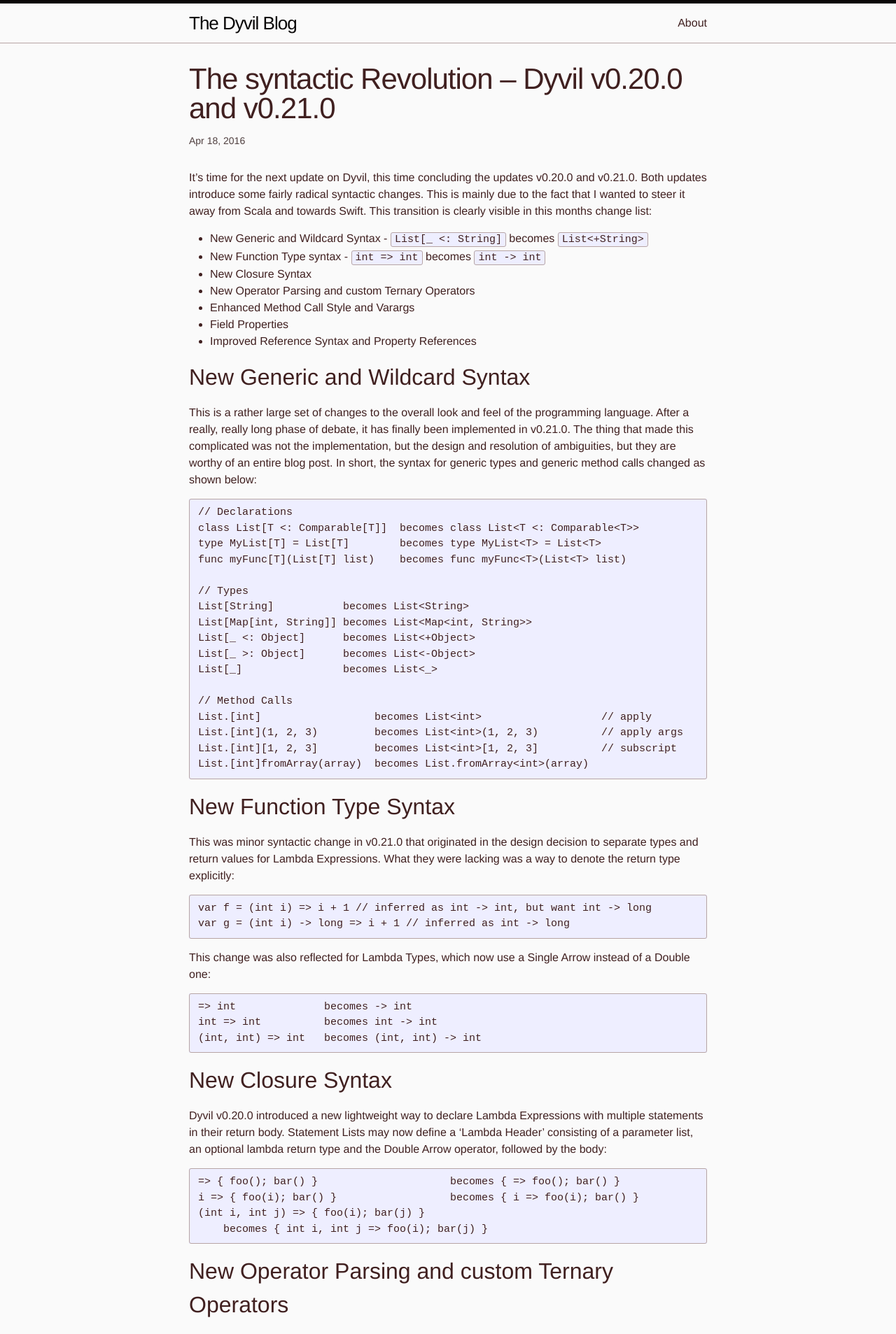
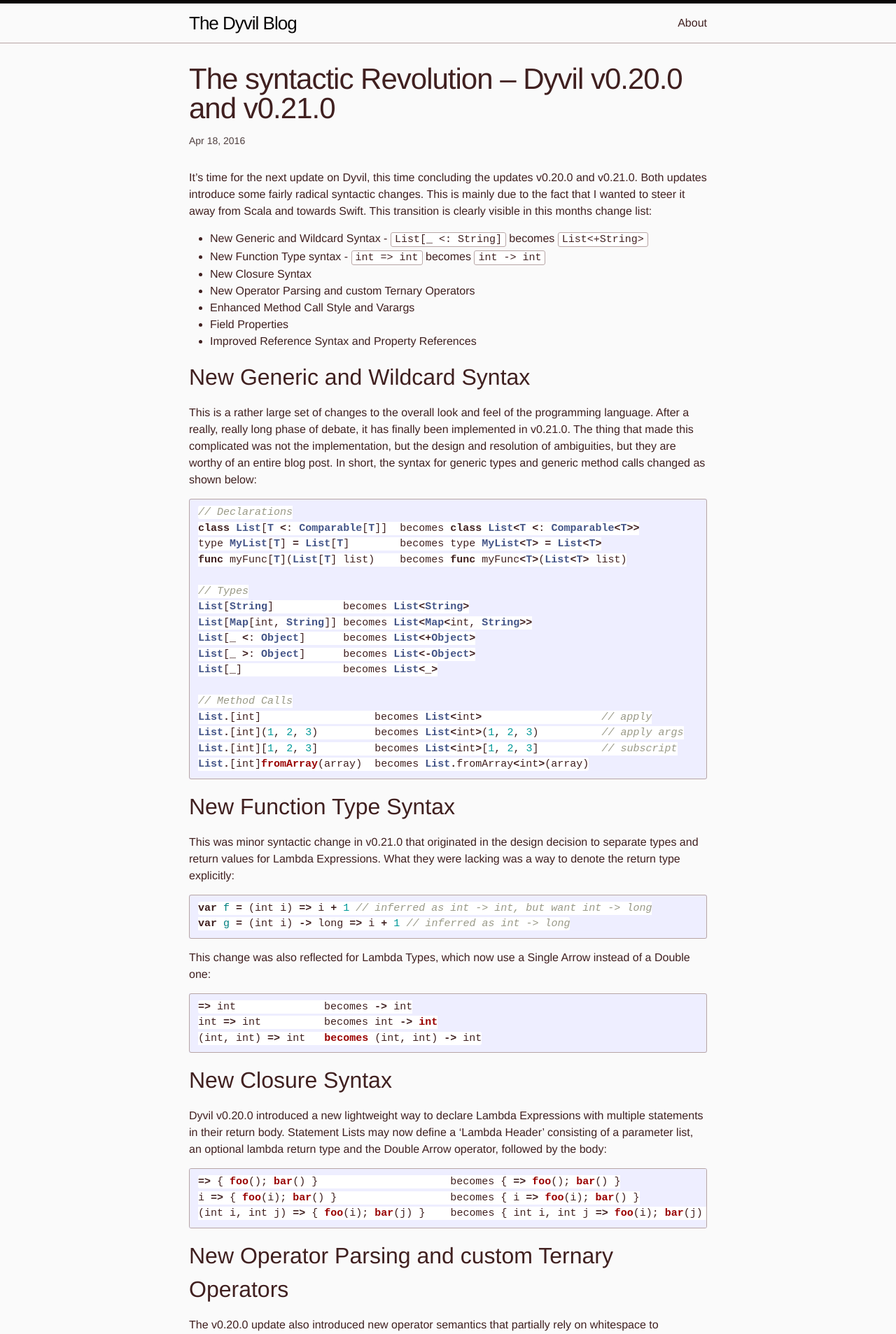
Before and after one commit to Dyvil/Dyvil-Blog, a Jekyll site: the page built from _posts/2016-04-18-dyvil-v0.21.0.md, in a window 1280 px wide. Shown: the top 1907 px of the page at 70% size. Built offline with Jekyll 4.4.1, drawn with Linux system fonts in a browser that asks for light colours; Markdown is read by kramdown in place of the engine named in the settings; some of the changed text lies outside the part shown.

Commit message:
Update Stylesheet

````diff
--- a/_posts/2016-04-18-dyvil-v0.21.0.md
+++ b/_posts/2016-04-18-dyvil-v0.21.0.md
@@ -19,7 +19,7 @@
 
 This is a rather large set of changes to the overall look and feel of the programming language. After a really, really long phase of debate, it has finally been implemented in v0.21.0. The thing that made this complicated was not the implementation, but the design and resolution of ambiguities, but they are worthy of an entire blog post. In short, the syntax for generic types and generic method calls changed as shown below:
 
-```
+```swift
 // Declarations
 class List[T <: Comparable[T]]  becomes class List<T <: Comparable<T>>
 type MyList[T] = List[T]        becomes type MyList<T> = List<T>
@@ -43,14 +43,14 @@
 
 This was minor syntactic change in v0.21.0 that originated in the design decision to separate types and return values for Lambda Expressions. What they were lacking was a way to denote the return type explicitly:
 
-```
+```swift
 var f = (int i) => i + 1 // inferred as int -> int, but want int -> long
 var g = (int i) -> long => i + 1 // inferred as int -> long
 ```
 
 This change was also reflected for Lambda Types, which now use a Single Arrow instead of a Double one:
 
-```
+```swift
 => int              becomes -> int
 int => int          becomes int -> int
 (int, int) => int   becomes (int, int) -> int
@@ -60,20 +60,19 @@
 
 Dyvil v0.20.0 introduced a new lightweight way to declare Lambda Expressions with multiple statements in their return body. Statement Lists may now define a 'Lambda Header' consisting of a parameter list, an optional lambda return type and the Double Arrow operator, followed by the body:
 
-```
+```swift
 => { foo(); bar() }                     becomes { => foo(); bar() }
 i => { foo(i); bar() }                  becomes { i => foo(i); bar() }
-(int i, int j) => { foo(i); bar(j) }
-    becomes { int i, int j => foo(i); bar(j) }
+(int i, int j) => { foo(i); bar(j) }    becomes { int i, int j => foo(i); bar(j) }
 ```
 
 ## New Operator Parsing and custom Ternary Operators
 
 The v0.20.0 update also introduced new operator semantics that partially rely on whitespace to disambiguate certain expressions:
 
-```
+```swift
 int i = 0
-println(i++ + 1) // parsed as (i++) + 1
+println(i++ + 1)  // parsed as (i++) + 1
 println(i ++ + 1) // parsed as i ++ (+ 1)
 ```
 
@@ -91,7 +90,7 @@
 
 Since v0.20.0, Method Calls in Dyvil can now mix named with unnamed Arguments. This is especially interesting with the addition of multiple Varargs Parameters in the same update. In this example, we define a method that has two varargs parameters, and call it using name d arguments.
 
-```
+```swift
 func foo(String... strings, int... ints) = println(string.toString + " " + ints.toString)
 
 foo(strings: "a", "b", "c", ints: 1, 2, 3) // prints [ a, b, c ] [ 1, 2, 3 ]
@@ -99,13 +98,13 @@
 
 Without named arguments, we would need to resort to explicit Array Literals. However, Array Literals and other expressions that return Arrays can no longer be used directly in place of Varargs parameters. The v0.20.0 update introduced the Varargs Expansion Operator, which allows you to do just that with a little bit of extra syntax:
 
-```
+```swift
 foo([ "a", "b", "c" ]..., [ 1, 2, 3 ]...)
 ```
 
 A third option is to omit the `strings` tag. In this case, all arguments up to the next label are used for the `strings` parameter:
 
-```
+```swift
 foo("a", "b", "c", ints: 1, 2, 3)
 ```
 
@@ -115,11 +114,11 @@
 
 Another feature introduced in v0.20.0 are Field Properties. They provide a *very* terse way to create field getters and setters without Property boilerplate and name mangling. Property Definitions can occur after any Field or Class Parameter:
 
-```
+```swift
 class Person(String name {
-                            get //: return this.name
-                            set //: this.name = newValue
-                        })
+                         get //: return this.name
+                         set //: this.name = newValue
+                         })
 {
     int age = _
     {
@@ -140,7 +139,7 @@
 
 Dyvil v0.20.0 changed the way References work syntactically. To create a reference to a variable or field, you can now use the `&` prefix operator. De-referencing and assignment happens with the `*` operator:
 
-```
+```swift
 int i = 0
 int* ref = &i
 *ref = 2        // assign 2 to referenced field
@@ -151,18 +150,18 @@
 
 To make working with References easier, a new Type Syntax for *Implicitly Wrapped References* was introduced:
 
-```
+```swift
 int^ ref = i        // no & required
 println(ref + 1)    // no * required for de-referencing
 ```
 
 Since most fields of external classes will probably hidden behind property accessors, it is now also possible to reference these using the `&` operator:
 
-```
+```swift
 class Person(String name {
-                    get { println "get"; this.name }
-                    set { println "set \(newValue)"; this.name = newValue }
-                    })
+                         get { println "get"; this.name }
+                         set { println "set \(newValue)"; this.name = newValue }
+                         })
 
 var person = new Person("John")
 String* ref = &person.name
--- a/_sass/_base.scss
+++ b/_sass/_base.scss
@@ -132,7 +132,7 @@
     font-size: 15px;
     border: 1px solid $grey-color-light;
     border-radius: 3px;
-    background-color: #eef;
+    background-color: #fff;
 }
 
 code {
--- a/_sass/_syntax-highlighting.scss
+++ b/_sass/_syntax-highlighting.scss
@@ -2,7 +2,7 @@
  * Syntax highlighting styles
  */
 .highlight {
-    background: #fff;
+    background: #ffeeee;
     @extend %vertical-rhythm;
 
     .highlighter-rouge & {
````
Also changed, not shown: Gemfile.lock.
